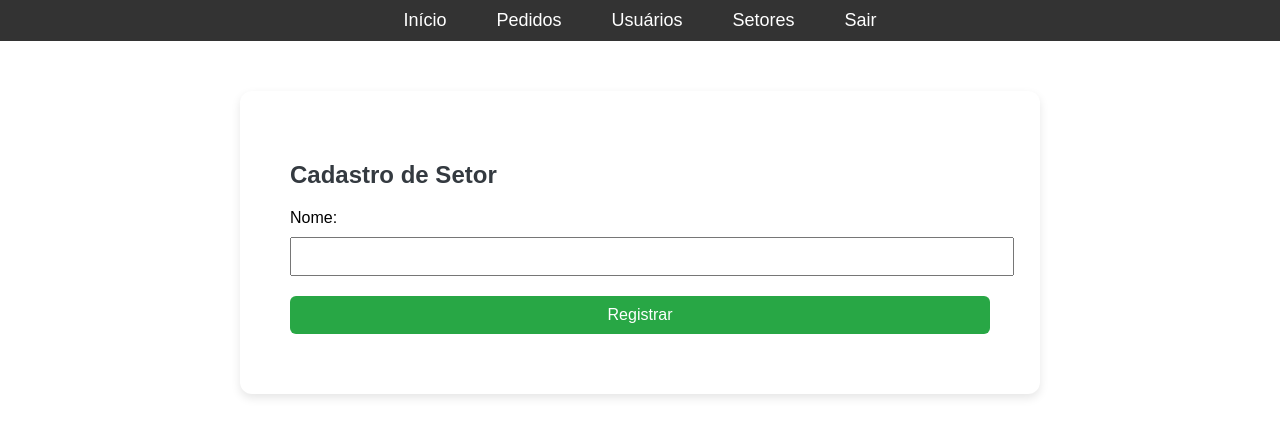
After one commit to DavidSilvaProg/sistemaAgricola, a Flask app: page /cadastrarSetor in a window 1280 px wide. The commit adds this page. Shown: the top 437 px of the page. Run offline with Flask 3, Linux system fonts and the light colour scheme; the visitor is signed in with stand-in values (Sample User, id 1).

Commit message:
Style no login e cadastro de setor

```diff
--- a/app.py
+++ b/app.py
@@ -176,6 +176,17 @@ class Autenticacao:
             flash("Usuário já cadastrado!", "error")
             return render_template("cadastrarUsuario.html")
 
+    def cadastrar_setor(self, nome):
+        query = 'SELECT * FROM setores WHERE nome_setor = %s'
+        usuario = self.db.execute(query, (nome,), fetch=True)
+        if not usuario:
+            query = 'INSERT INTO setores (nome_setor) VALUES (%s)'
+            self.db.execute(query, (nome,))
+            flash("Cadastrado com sucesso!")
+        else:
+            flash("Setore já cadastrado!", "error")
+            return render_template("cadastrarSetor.html")
+
 
 solicitacao_service = Solicitacao()
 autenticacao_service = Autenticacao()
@@ -280,6 +291,20 @@ def editarStatusSolicitacao(id):
     else:
         return redirect(url_for("login"))
 
+#Página de cadastro de setores
+@app.route('/cadastrarSetor', methods=['GET', 'POST'])
+def cadastrarSetor():
+    if "user_id" in session:
+        if session['nivel'] == "administrador":
+            if request.method == "POST":
+                nome = request.form["nome"]
+                autenticacao_service.cadastrar_setor(nome)
+            return render_template("cadastrarSetor.html")
+        else:
+            return redirect(url_for('solicitacoesCompra'))
+    else:
+        return redirect(url_for("login"))
+
 
 #Executa a aplicação
 if __name__ == '__main__':
--- a/static/styles.css
+++ b/static/styles.css
@@ -114,6 +114,12 @@ nav ul li a:hover {
     background-color: #555;
     border-radius: 5px;
 }
+/* LOGIN */
+.container-login{
+    max-width: 400px;
+    padding: 50px;
+    text-align: left;
+}
 
 /* Cadastro */
 
--- /dev/null
+++ b/templates/cadastrarSetor.html
@@ -0,0 +1,20 @@
+
+{% extends "base.html" %}
+{% block title %}Cadastrar Setor{% endblock %}
+{% block content %}
+    <div class="container container-cadastro-solicitacao">
+        <h2>Cadastro de Setor</h2>
+
+        {% with messages = get_flashed_messages(with_categories=true) %}
+        {% for category, message in messages %}
+            <p style="color:red;">{{ message }}</p>
+        {% endfor %}
+        {% endwith %}
+        <form method="POST">
+            <label for="nome">Nome:</label>
+            <input type="text" name="nome" id="nome" class="padrao-input"required>
+            <br>
+            <button type="submit" class="btn-solicitar padrao-input">Registrar</button>
+        </form>
+    </div>
+{% endblock %}
--- a/templates/solicitacoesCompra.html
+++ b/templates/solicitacoesCompra.html
@@ -34,7 +34,6 @@
                             <span class="detalhes" onclick="verDetalhes({{pedido['id_solicitacao']}})">Detalhes</span>
                         </td>
                     </tr>
-
                 {% endfor %}
             </tbody>
         </table>
```
Also changed, not shown: templates/login.html (+9 -5 lines).
